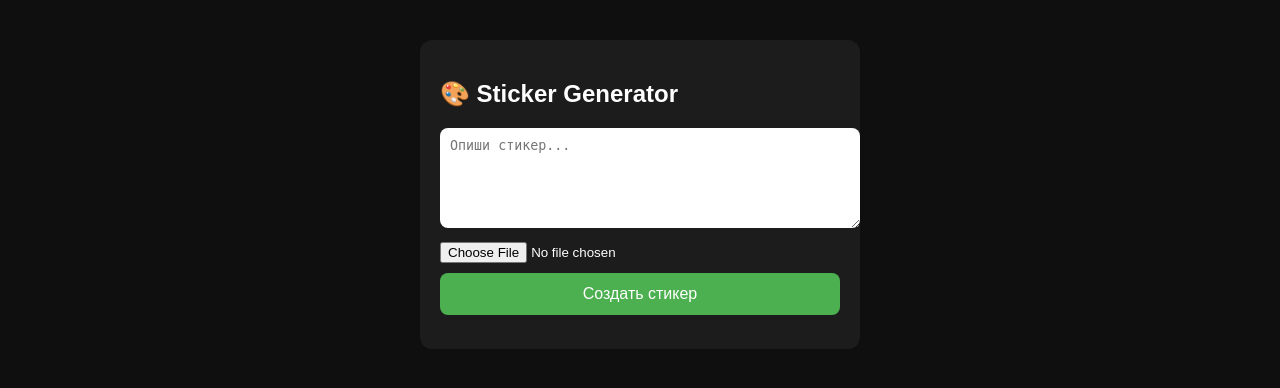
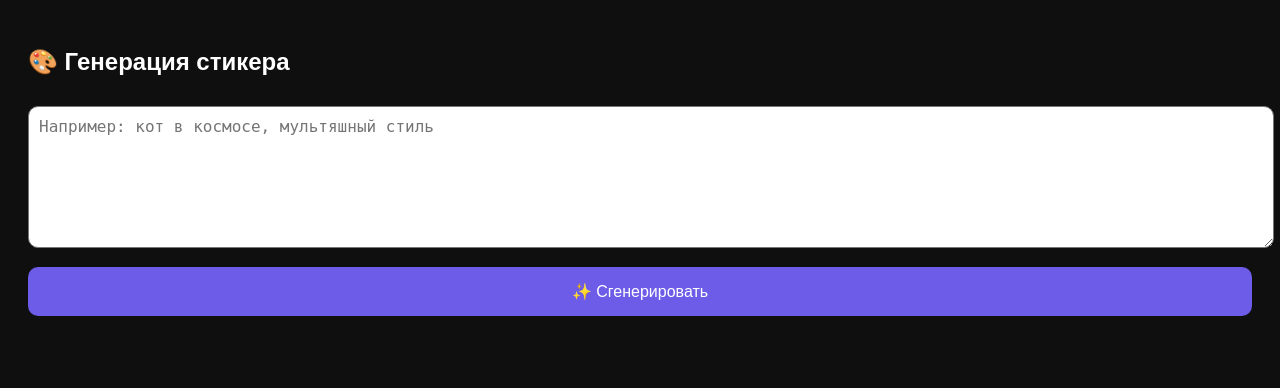
Before and after one commit to Girniy324234234234234/telegram-ai-bot, a Flask app: page / in a window 1280 px wide. Shown: the top 388 px of the page. Run offline with Flask 3, Linux system fonts and the light colour scheme; parts of the project's set-up code (start-up, migrations or seed data) failed here and were passed over; some libraries are stand-ins or nearby versions.

Commit message:
Enhance index.html with styles and functionality

```diff
--- a/miniapp/templates/index.html
+++ b/miniapp/templates/index.html
@@ -1,26 +1,71 @@
 <!DOCTYPE html>
 <html lang="ru">
 <head>
-    <meta charset="UTF-8">
-    <title>Sticker Generator</title>
+  <meta charset="UTF-8">
+  <title>Sticker Generator</title>
 
-    <script src="https://telegram.org/js/telegram-web-app.js"></script>
-    <link rel="stylesheet" href="{{ url_for('static', filename='css/style.css') }}">
+  <script src="https://telegram.org/js/telegram-web-app.js"></script>
+
+  <style>
+    body {
+      background: #0f0f0f;
+      color: white;
+      font-family: Arial, sans-serif;
+      padding: 20px;
+    }
+
+    textarea {
+      width: 100%;
+      height: 120px;
+      border-radius: 10px;
+      padding: 10px;
+      font-size: 16px;
+      margin-top: 10px;
+    }
+
+    button {
+      margin-top: 15px;
+      padding: 15px;
+      width: 100%;
+      border-radius: 10px;
+      border: none;
+      background: #6c5ce7;
+      color: white;
+      font-size: 16px;
+      cursor: pointer;
+    }
+  </style>
 </head>
+
 <body>
+  <h2>🎨 Генерация стикера</h2>
 
-<div class="container">
-    <h2>🎨 Sticker Generator</h2>
+  <textarea
+    id="prompt"
+    placeholder="Например: кот в космосе, мультяшный стиль"
+  ></textarea>
 
-    <textarea id="prompt" placeholder="Опиши стикер..."></textarea>
+  <button onclick="generate()">✨ Сгенерировать</button>
 
-    <input type="file" id="photo" accept="image/*">
+  <script>
+    const tg = window.Telegram.WebApp;
+    tg.expand();
 
-    <button onclick="sendData()">Создать стикер</button>
+    function generate() {
+      const prompt = document.getElementById("prompt").value;
 
-    <p id="status"></p>
-</div>
+      if (!prompt.trim()) {
+        alert("Введите описание");
+        return;
+      }
 
-<script src="{{ url_for('static', filename='js/app.js') }}"></script>
+      tg.sendData(JSON.stringify({
+        type: "sticker",
+        prompt: prompt
+      }));
+
+      tg.close();
+    }
+  </script>
 </body>
 </html>
```
